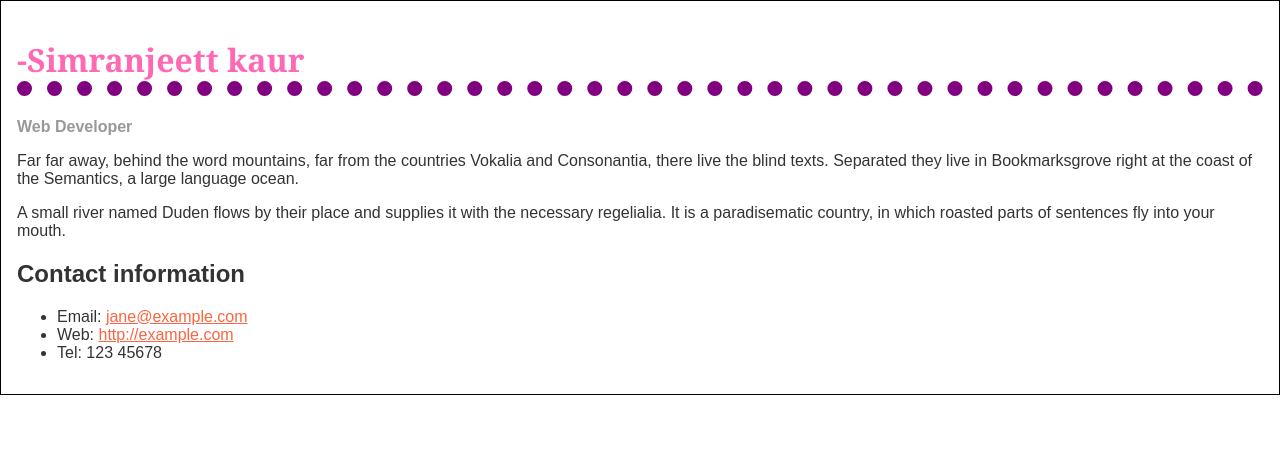
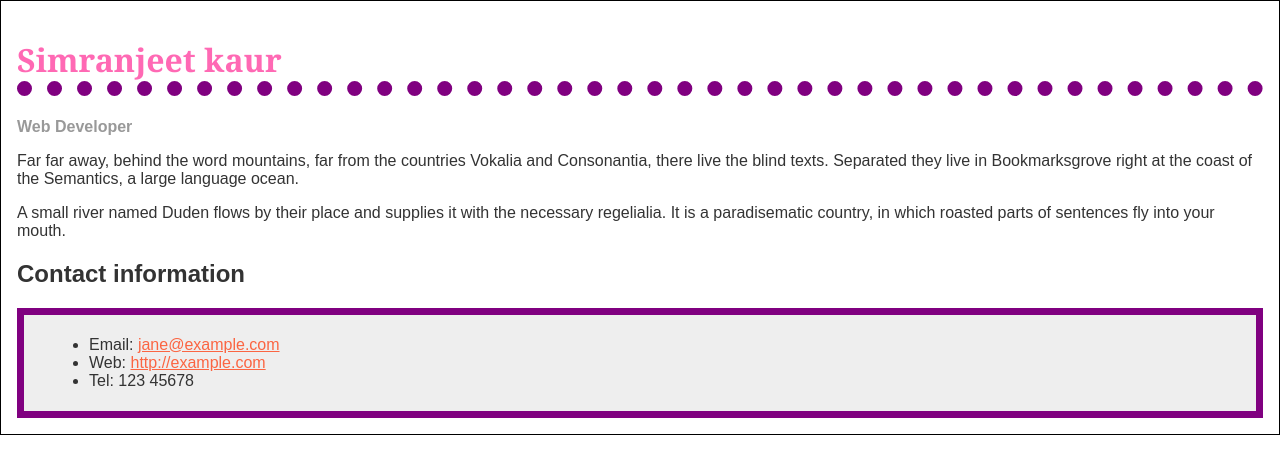
Before and after one commit to Simran241103/Simran241103.github.io, a plain HTML site: page assignment3a/index.html in a window 1280 px wide. Drawn offline with Linux system fonts and the light colour scheme.

Commit message:
final commit
- fixed typo in name
- created a division class of contact info

```diff
--- a/assignment3a/index.html
+++ b/assignment3a/index.html
@@ -44,11 +44,20 @@ description- job title
       a:hover {
         text-decoration: none;
       }
+
+      .myclass{
+        background-color: #eee;
+        border: 7px solid purple;
+        padding: 5px;
+        padding-left: 25px;
+
+
+      }
     </style>
   </head>
 
   <body>
-    <h1>-Simranjeett kaur</h1>
+    <h1>Simranjeet kaur</h1>
     <div class="job-title">Web Developer</div>
     <p>
       Far far away, behind the word mountains, far from the countries Vokalia
@@ -64,6 +73,7 @@ description- job title
     </p>
 
     <h2>Contact information</h2>
+    <div class = myclass>
     <ul>
       <li>
         Email:
@@ -74,6 +84,6 @@ description- job title
         <a href="http://example.com">http://example.com</a>
       </li>
       <li>Tel: 123 45678</li>
-    </ul>
+    </ul></div>
   </body>
 </html>
```
